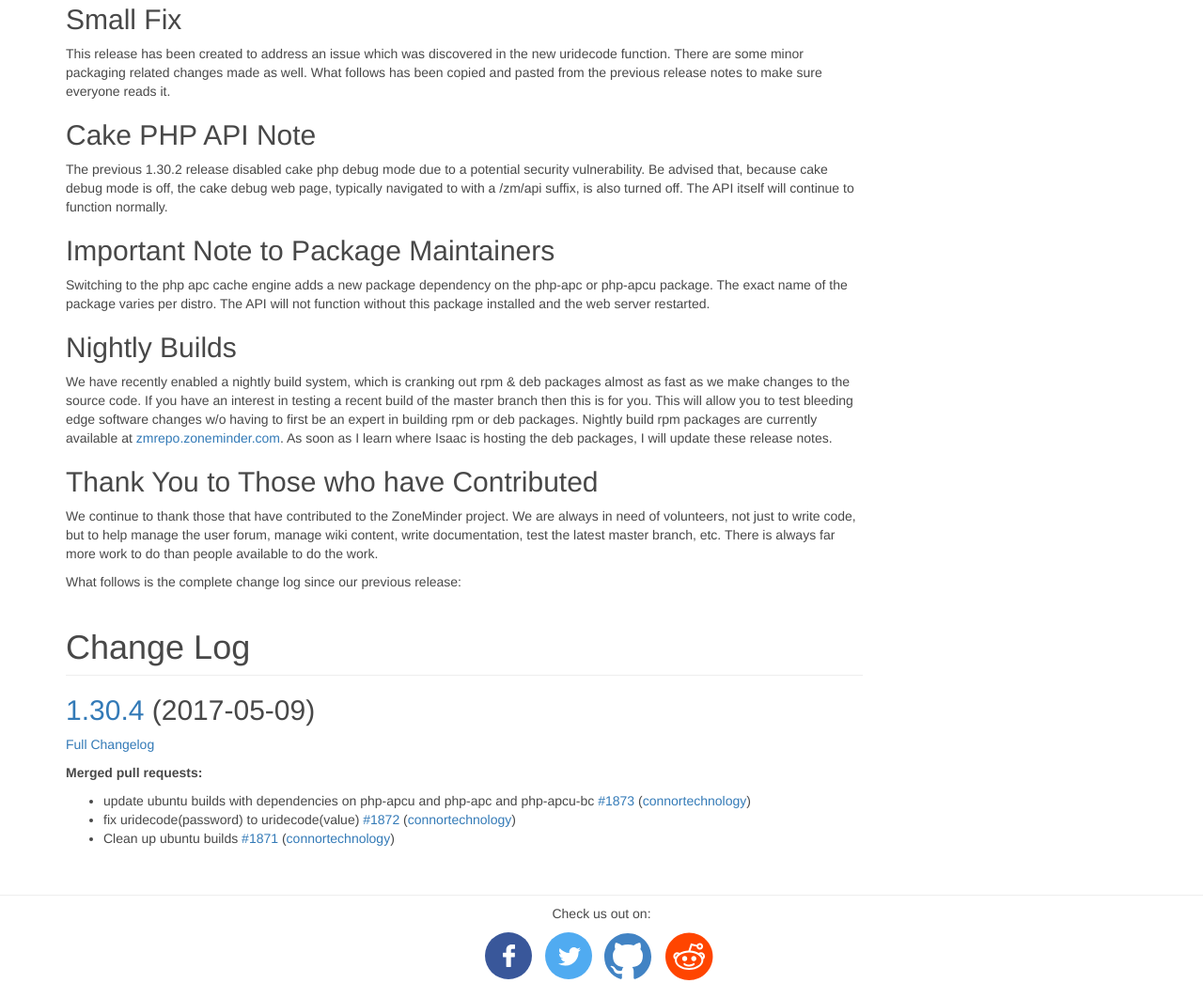
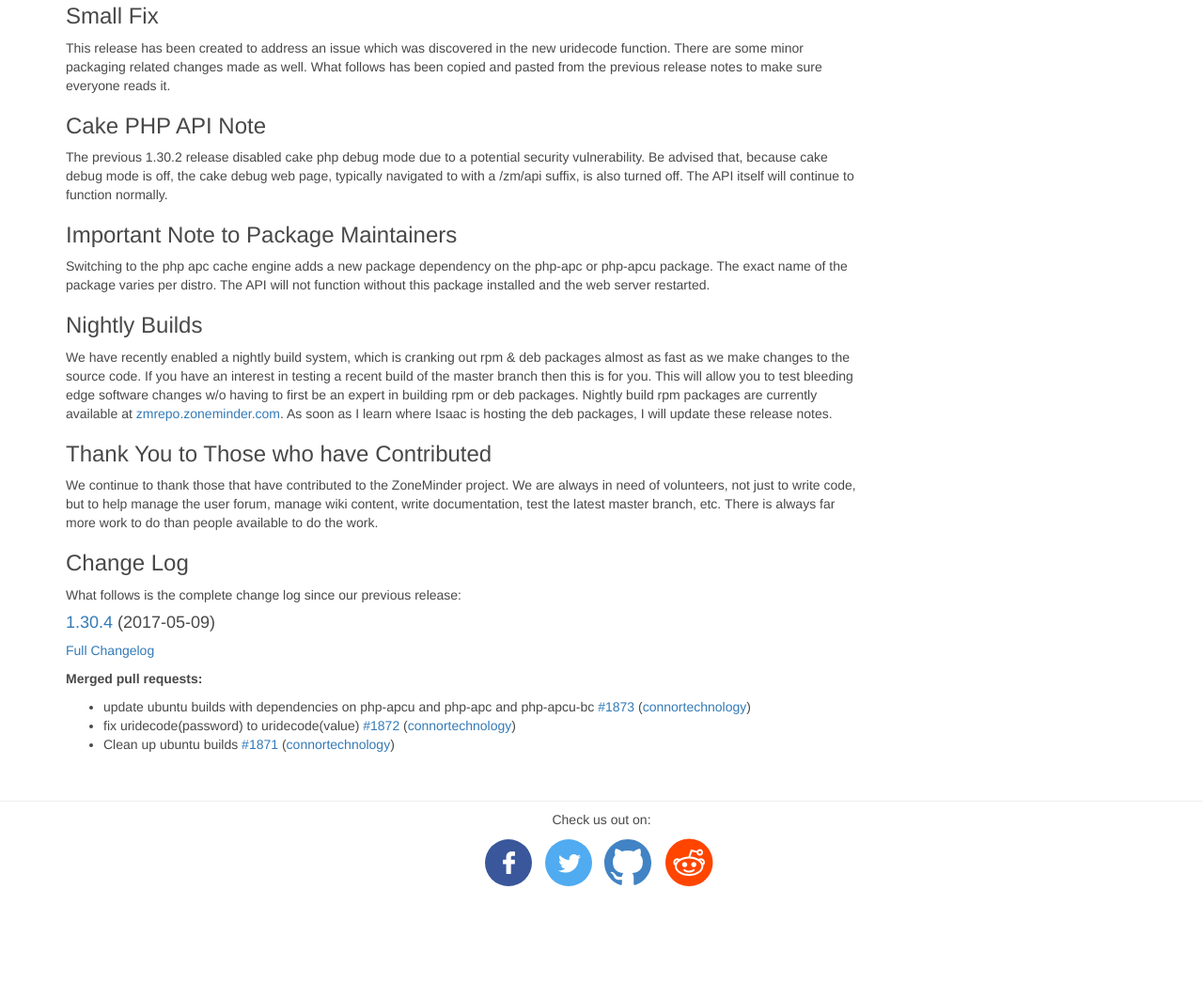
Before and after one commit to ZoneMinder/zoneminder.github.io, a Jekyll site: the page built from _posts/2017-05-09-the-frayed-ends-of-sanity-release.md, in a window 1280 px wide, cut to the strip 314-1377 px from the top of the page. Shown: the whole strip at 94% size. Built offline with Jekyll 4.4.1, drawn with Linux system fonts in a browser that asks for light colours; a script that is not in the unit is left out; comment, search, counter and statistics services are not loaded; after the commit the page ends 1277 px from its top, so only the background shows below that.

```diff
--- a/_posts/2017-05-09-the-frayed-ends-of-sanity-release.md
+++ b/_posts/2017-05-09-the-frayed-ends-of-sanity-release.md
@@ -4,27 +4,27 @@ title: 'ZoneMinder Release 1.30.4: The Frayed Ends of Sanity'
 author: Andrew Bauer
 ---
 
-## Small Fix
+### Small Fix
 
 This release has been created to address an issue which was discovered in the new uridecode function. There are some minor packaging related changes made as well.  What follows has been copied and pasted from the previous release notes to make sure everyone reads it.
 
-## Cake PHP API Note
+### Cake PHP API Note
 The previous 1.30.2 release disabled cake php debug mode due to a potential security vulnerability. Be advised that, because cake debug mode is off, the cake debug web page, typically navigated to with a /zm/api suffix, is also turned off. The API itself will continue to function normally.
 
-## Important Note to Package Maintainers
+### Important Note to Package Maintainers
 Switching to the php apc cache engine adds a new package dependency on the php-apc or php-apcu package. The exact name of the package varies per distro. The API will not function without this package installed and the web server restarted.
 
-## Nightly Builds
+### Nightly Builds
 We have recently enabled a nightly build system, which is cranking out rpm & deb packages almost as fast as we make changes to the source code.  If you have an interest in testing a recent build of the master branch then this is for you. This will allow you to test bleeding edge software changes w/o having to first be an expert in building rpm or deb packages. Nightly build rpm packages are currently available at [zmrepo.zoneminder.com](https://zmrepo.zoneminder.com). As soon as I learn where Isaac is hosting the deb packages, I will update these release notes.
 
-## Thank You to Those who have Contributed
+### Thank You to Those who have Contributed
 We continue to thank those that have contributed to the ZoneMinder project. We are always in need of volunteers, not just to write code, but to help manage the user forum, manage wiki content, write documentation, test the latest master branch, etc. There is always far more work to do than people available to do the work.
+
+### Change Log
 
 What follows is the complete change log since our previous release:
 
-# Change Log
-
-## [1.30.4](https://github.com/ZoneMinder/ZoneMinder/tree/1.30.4) (2017-05-09)
+#### [1.30.4](https://github.com/ZoneMinder/ZoneMinder/tree/1.30.4) (2017-05-09)
 [Full Changelog](https://github.com/ZoneMinder/ZoneMinder/compare/1.30.3...1.30.4)
 
 **Merged pull requests:**
```
